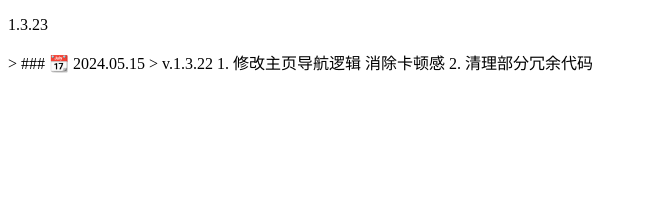
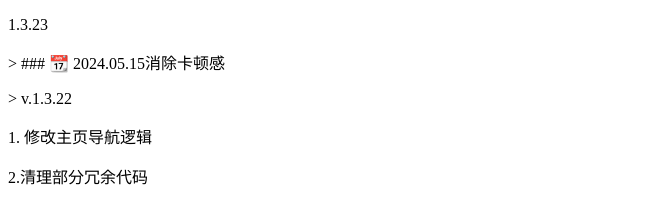
Before and after one commit to JiuR999/Mypages, a plain HTML site: page index.html in a window 1280 px wide. Shown: the whole page, without its empty margins (0-647 px from the left). Drawn offline with Linux system fonts and the light colour scheme.

Commit message:
Update index.html

```diff
--- a/index.html
+++ b/index.html
@@ -6,10 +6,14 @@
     <title>Document</title>
   </head>
   <body>
-    <p>1.3.23</p>
+    <p id="version">1.3.23</p>
+    <div id="content">
+    </div>
     <p>
-      > ### 📆 2024.05.15 > v.1.3.22 1. 修改主页导航逻辑 消除卡顿感 2.
-      清理部分冗余代码
+      > ### 📆 2024.05.15消除卡顿感
     </p>
+    <p>> v.1.3.22</p>
+    <p>1. 修改主页导航逻辑</p>
+    <p>2.清理部分冗余代码</p>
   </body>
 </html>
```
